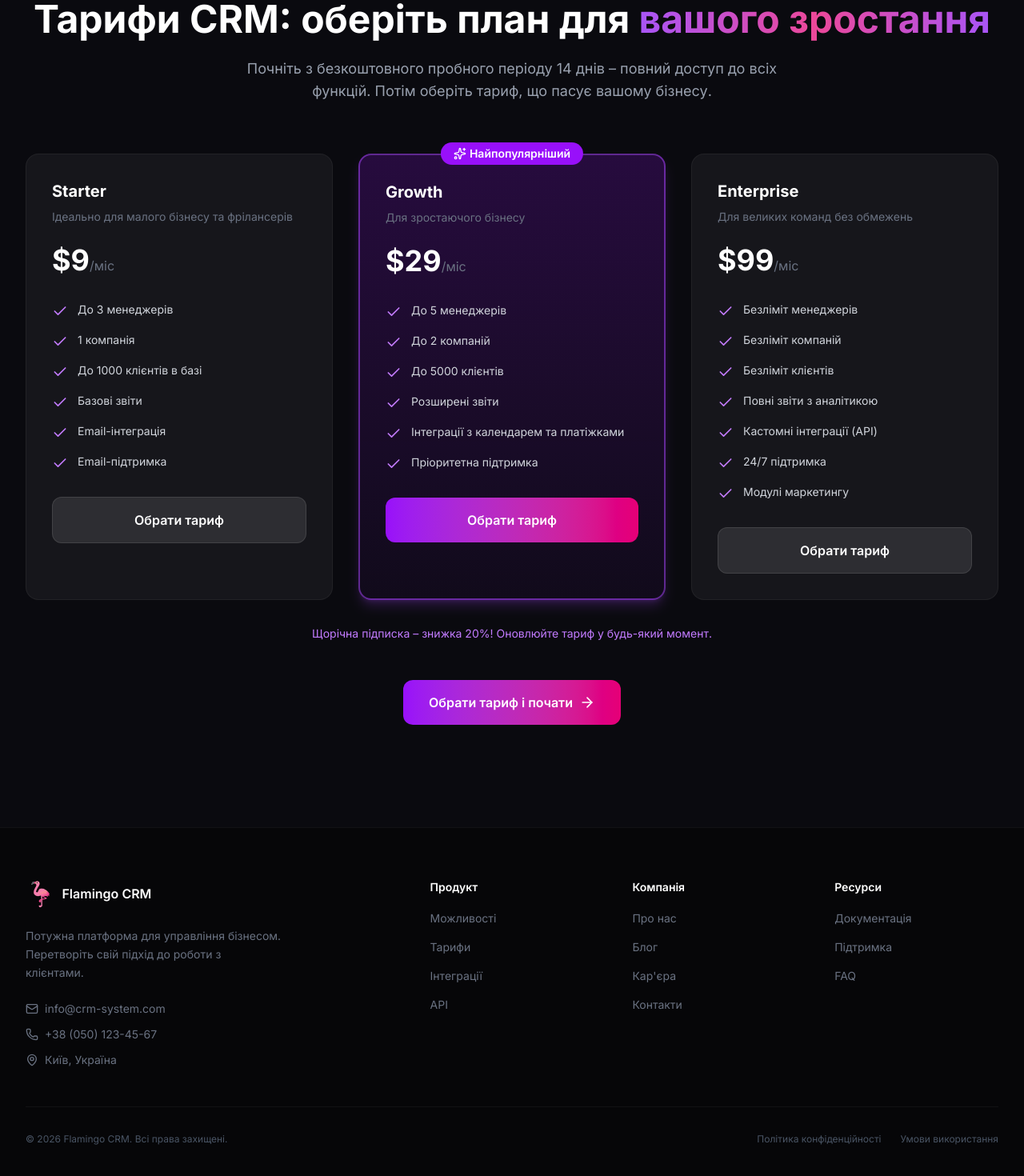
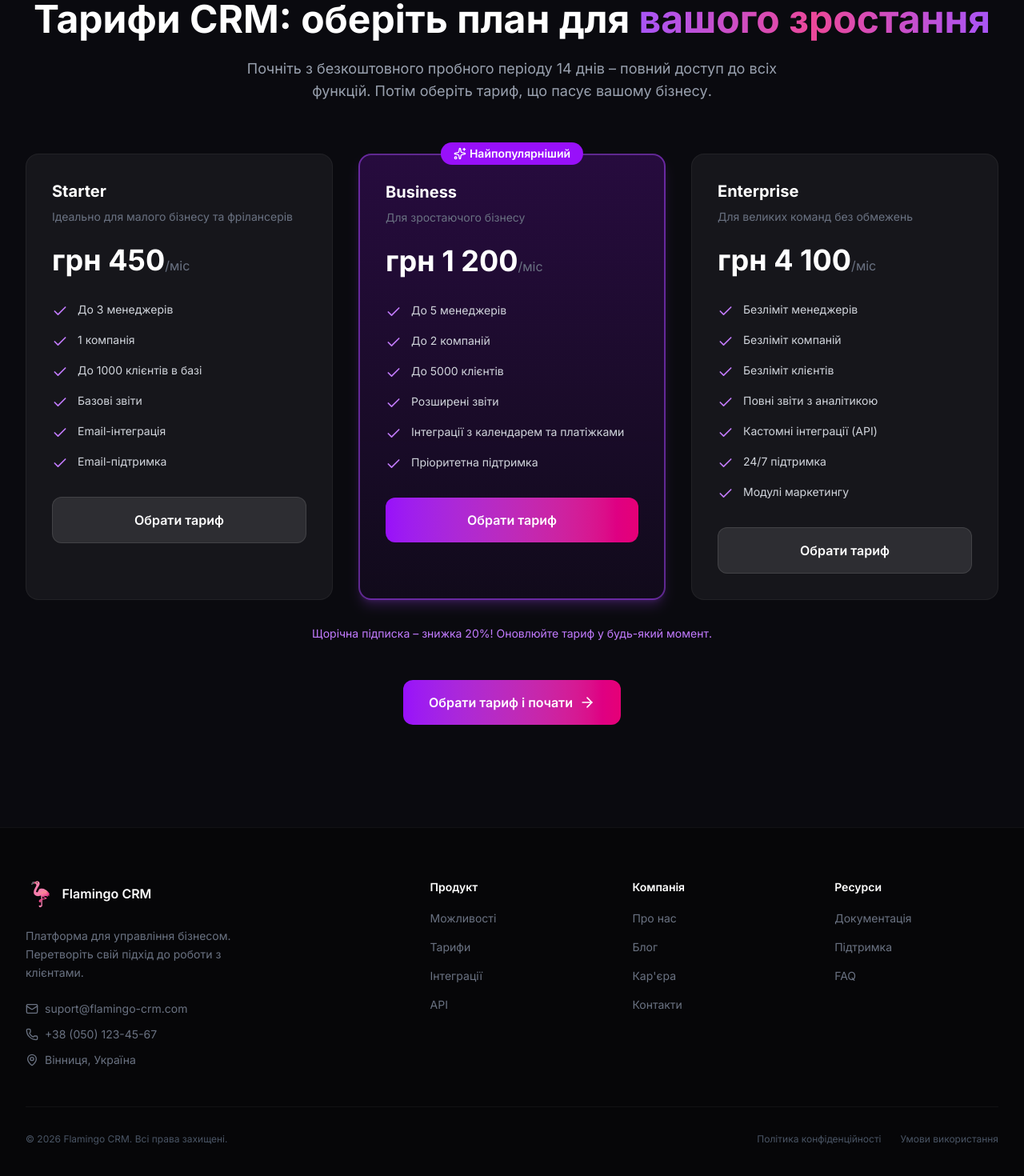
Before and after one commit to SvarogXX/flamingo-site, a Next.js app: page /pricing in a window 1280 px wide. Shown: the part 344-1814 px from the top of the page at 80% size. Built offline with nearby package versions, Linux system fonts and the light colour scheme; no server answers.

Commit message:
Редагування сторінки. Зміна тексту та цін

```diff
--- a/app/page.tsx
+++ b/app/page.tsx
@@ -19,7 +19,7 @@ export default function Home() {
       <FeaturedIcons />
       <Features />
       <Benefits />
-      <Partners />
+      {/* <Partners /> */}
       <Pricing />
       <Testimonials />
       <About />
--- a/components/About.tsx
+++ b/components/About.tsx
@@ -16,7 +16,7 @@ export default function About() {
             Про нашу CRM: створена для <span className="gradient-text">реального бізнесу</span>
           </h2>
           <p className="text-gray-400 text-lg leading-relaxed">
-            Ми – команда, що розуміє виклики бізнесу. Наша CRM акцентує на базовому зручному функціоналі:
+            Ми – команда, що розуміє виклики бізнесу. Flamingo CRM акцентує на базовому зручному функціоналі:
             робота з клієнтами, ведення бази даних без зайвого. Невисока ціна робить її доступною для стартапів,
             а гнучкість – для корпорацій. Широкий діапазон використання: від онлайн-магазинів до сервісних компаній.
             Приєднуйтеся до тисяч користувачів, які вже оптимізували свій бізнес!
--- a/components/Contact.tsx
+++ b/components/Contact.tsx
@@ -19,8 +19,8 @@ export default function Contact() {
           </h2>
           <p className="text-gray-400 text-center mb-10">
             Маєте питання про CRM? Напишіть нам – відповімо за 24 години.
-            Email: <a href="mailto:support@crmsystem.com" className="text-purple-400 hover:text-purple-300">support@crmsystem.com</a>.
-            Або зареєструйтеся на пробний період прямо зараз!
+            Email: <a href="mailto:suport@flamingo-crm.com" className="text-purple-400 hover:text-purple-300">suport@flamingo-crm.com</a>.
+            Або зареєструйтеся на пробний період прямо зараз! <a href="https://flamingo-crm-xi.vercel.app/" target="_blank" rel="noopener noreferrer" className="text-purple-400 hover:text-purple-300">Розпочати</a>.
           </p>
 
           <form className="space-y-6">
--- a/components/Features.tsx
+++ b/components/Features.tsx
@@ -41,7 +41,7 @@ export default function Features() {
             Функціонал CRM: <span className="gradient-text">базовий, але потужний</span> для вашого бізнесу
           </h2>
           <p className="text-gray-400 text-lg max-w-3xl mx-auto">
-            Наша CRM система фокусується на тому, що дійсно важливо: робота з клієнтами та ведення бази даних.
+            Flamingo CRM система фокусується на тому, що дійсно важливо: робота з клієнтами та ведення бази даних.
             Забудьте про складні інструменти – отримайте зручний функціонал за невисокою ціною.
           </p>
         </motion.div>
--- a/components/Footer.tsx
+++ b/components/Footer.tsx
@@ -35,12 +35,12 @@ export default function Footer() {
               <span className="text-white font-semibold">Flamingo CRM</span>
             </Link>
             <p className="text-gray-500 text-sm leading-relaxed mb-6 max-w-xs">
-              Потужна платформа для управління бізнесом. Перетворіть свій підхід до роботи з клієнтами.
+              Платформа для управління бізнесом. Перетворіть свій підхід до роботи з клієнтами.
             </p>
             <div className="space-y-3 text-sm">
               <a href="mailto:info@crm-system.com" className="flex items-center gap-2 text-gray-500 hover:text-purple-400 transition-colors">
                 <Mail className="w-4 h-4" />
-                <span>info@crm-system.com</span>
+                <span>suport@flamingo-crm.com</span>
               </a>
               <a href="tel:+380501234567" className="flex items-center gap-2 text-gray-500 hover:text-purple-400 transition-colors">
                 <Phone className="w-4 h-4" />
@@ -48,7 +48,7 @@ export default function Footer() {
               </a>
               <div className="flex items-center gap-2 text-gray-500">
                 <MapPin className="w-4 h-4" />
-                <span>Київ, Україна</span>
+                <span>Вінниця, Україна</span>
               </div>
             </div>
           </div>
--- a/components/Hero.tsx
+++ b/components/Hero.tsx
@@ -49,8 +49,8 @@ export default function Hero() {
             transition={{ delay: 0.4, duration: 0.6 }}
             className="text-gray-400 text-base sm:text-lg mb-8 leading-relaxed max-w-3xl mx-auto"
           >
-            Уявіть: ваш бізнес росте, клієнти множаться, а ви завжди на крок попереду.
-            Наша CRM – базовий зручний інструмент для роботи з клієнтами, ведення бази даних
+            Уявіть: ваш бізнес росте, клієнти множаться, а ви завжди на крок попереду. <br />
+            <span className="gradient-text">Flamingo</span> CRM – базовий зручний інструмент для роботи з клієнтами, ведення бази даних
             та автоматизації. Невисока ціна, широкий діапазон: від малого магазину до великої компанії.
           </motion.p>
 
@@ -87,7 +87,7 @@ export default function Hero() {
             transition={{ delay: 0.7, duration: 0.6 }}
             className="mt-16 text-left max-w-2xl mx-auto"
           >
-            <h2 className="text-lg font-semibold text-white mb-4 text-center">Чому наша CRM?</h2>
+            <h2 className="text-lg font-semibold text-white mb-4 text-center">Чому Flamingo CRM?</h2>
             <div className="space-y-3">
               <div className="flex items-start gap-3">
                 <Check className="w-5 h-5 text-green-400 flex-shrink-0 mt-0.5" />
--- a/components/Pricing.tsx
+++ b/components/Pricing.tsx
@@ -7,8 +7,8 @@ import Link from "next/link";
 const plans = [
   {
     name: "Starter",
-    price: "9",
-    currency: "$",
+    price: "450",
+    currency: "грн ",
     period: "міс",
     description: "Ідеально для малого бізнесу та фрілансерів",
     popular: false,
@@ -22,9 +22,9 @@ const plans = [
     ],
   },
   {
-    name: "Growth",
-    price: "29",
-    currency: "$",
+    name: "Business",
+    price: "1 200",
+    currency: "грн ",
     period: "міс",
     description: "Для зростаючого бізнесу",
     popular: true,
@@ -39,8 +39,8 @@ const plans = [
   },
   {
     name: "Enterprise",
-    price: "99",
-    currency: "$",
+    price: "4 100",
+    currency: "грн ",
     period: "міс",
     description: "Для великих команд без обмежень",
     popular: false,
@@ -86,8 +86,8 @@ export default function Pricing() {
               viewport={{ once: true }}
               transition={{ delay: index * 0.1 }}
               className={`relative rounded-2xl p-8 ${plan.popular
-                  ? "bg-gradient-to-b from-purple-600/20 to-purple-900/10 border-2 border-purple-500/50 shadow-lg shadow-purple-500/20"
-                  : "bg-white/5 border border-white/5 hover:border-purple-500/30"
+                ? "bg-gradient-to-b from-purple-600/20 to-purple-900/10 border-2 border-purple-500/50 shadow-lg shadow-purple-500/20"
+                : "bg-white/5 border border-white/5 hover:border-purple-500/30"
                 }`}
             >
               {plan.popular && (
@@ -119,8 +119,8 @@ export default function Pricing() {
                 target="_blank"
                 rel="noopener noreferrer"
                 className={`block w-full py-4 rounded-xl font-semibold text-center transition-all ${plan.popular
-                    ? "bg-gradient-to-r from-purple-600 to-pink-600 text-white hover:shadow-lg hover:shadow-purple-500/30"
-                    : "bg-white/10 text-white hover:bg-white/15 border border-white/10"
+                  ? "bg-gradient-to-r from-purple-600 to-pink-600 text-white hover:shadow-lg hover:shadow-purple-500/30"
+                  : "bg-white/10 text-white hover:bg-white/15 border border-white/10"
                   }`}
               >
                 Обрати тариф
```
